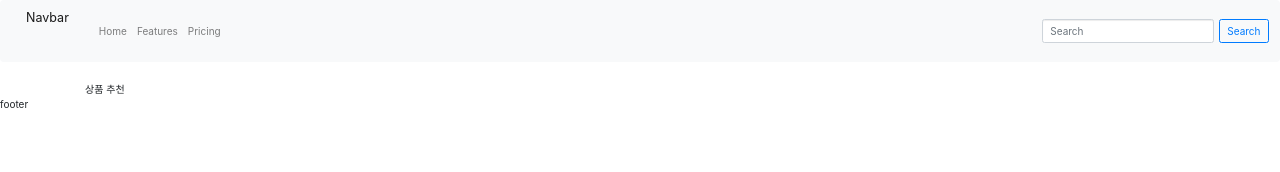
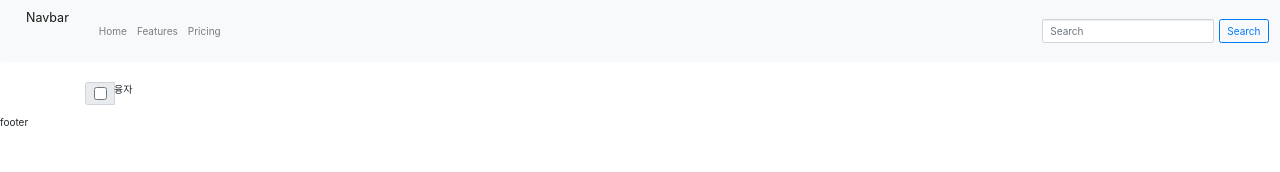
Before and after one commit to cohim/cosohim-hackathon, a React (Create React App) app: page /recommend in a window 1280 px wide. Shown: the top 172 px of the page. Built offline with nearby package versions, Linux system fonts and the light colour scheme.

Commit message:
Edit recomend component

```diff
--- a/src/components/RecommendComponent/index.js
+++ b/src/components/RecommendComponent/index.js
@@ -1,11 +1,18 @@
 import React from 'react'
+import { InputGroup, FormControl } from 'react-bootstrap'
 
 const RecommendComponent = () => {
     return (
         <div>
-            상품 추천
-        </div>
-    )
+  <InputGroup className="mb-3">
+    <InputGroup.Prepend>
+      <InputGroup.Checkbox aria-label="Checkbox for following text input" />
+    </InputGroup.Prepend>
+     <span>융자</span>
+  </InputGroup>
+</div>
+
+        )
 }
 
 export default RecommendComponent
--- /dev/null
+++ b/src/style/Recommend.css
@@ -0,0 +1,4 @@
+p
+ {
+    padding-top: 2em;
+  }
```
